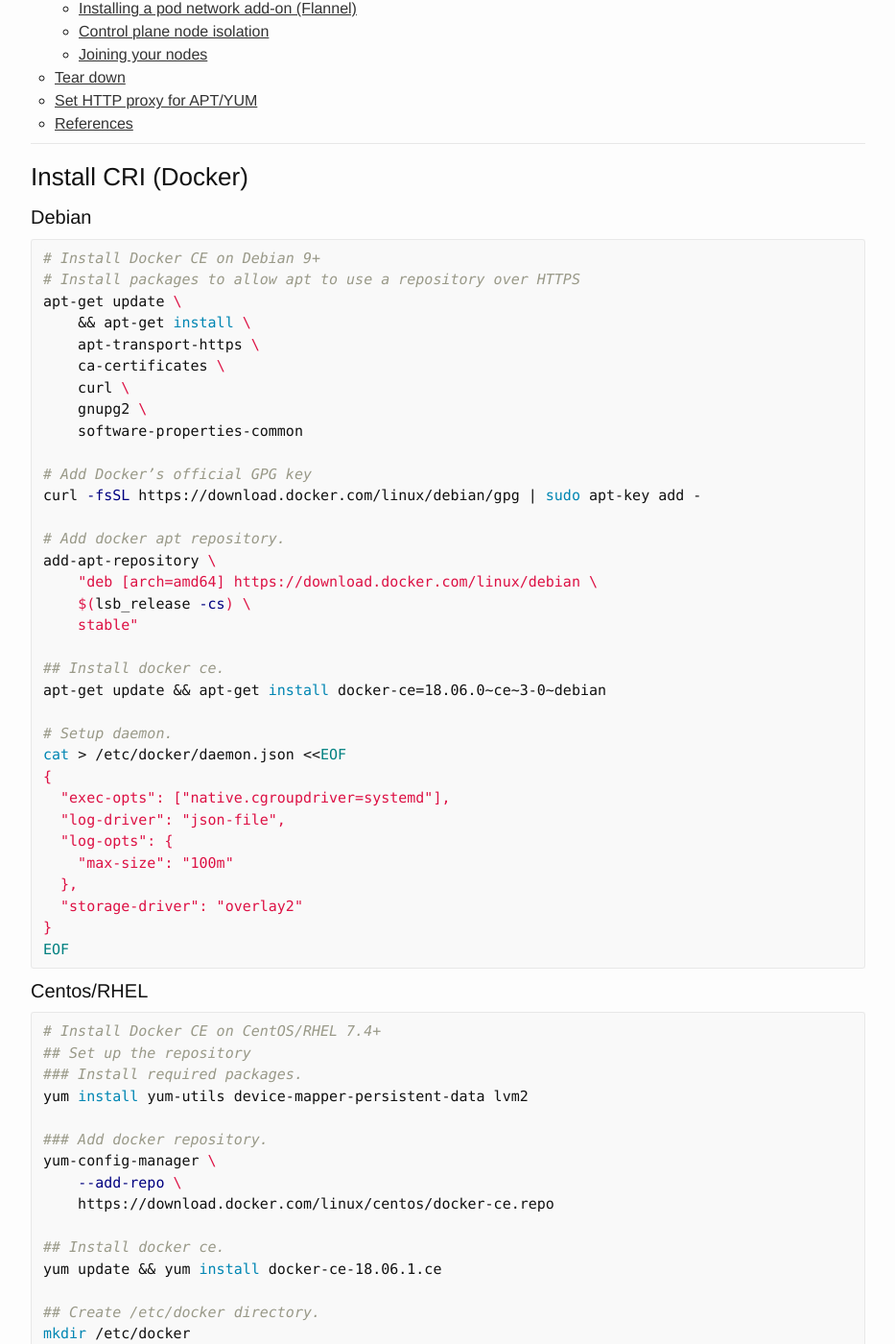
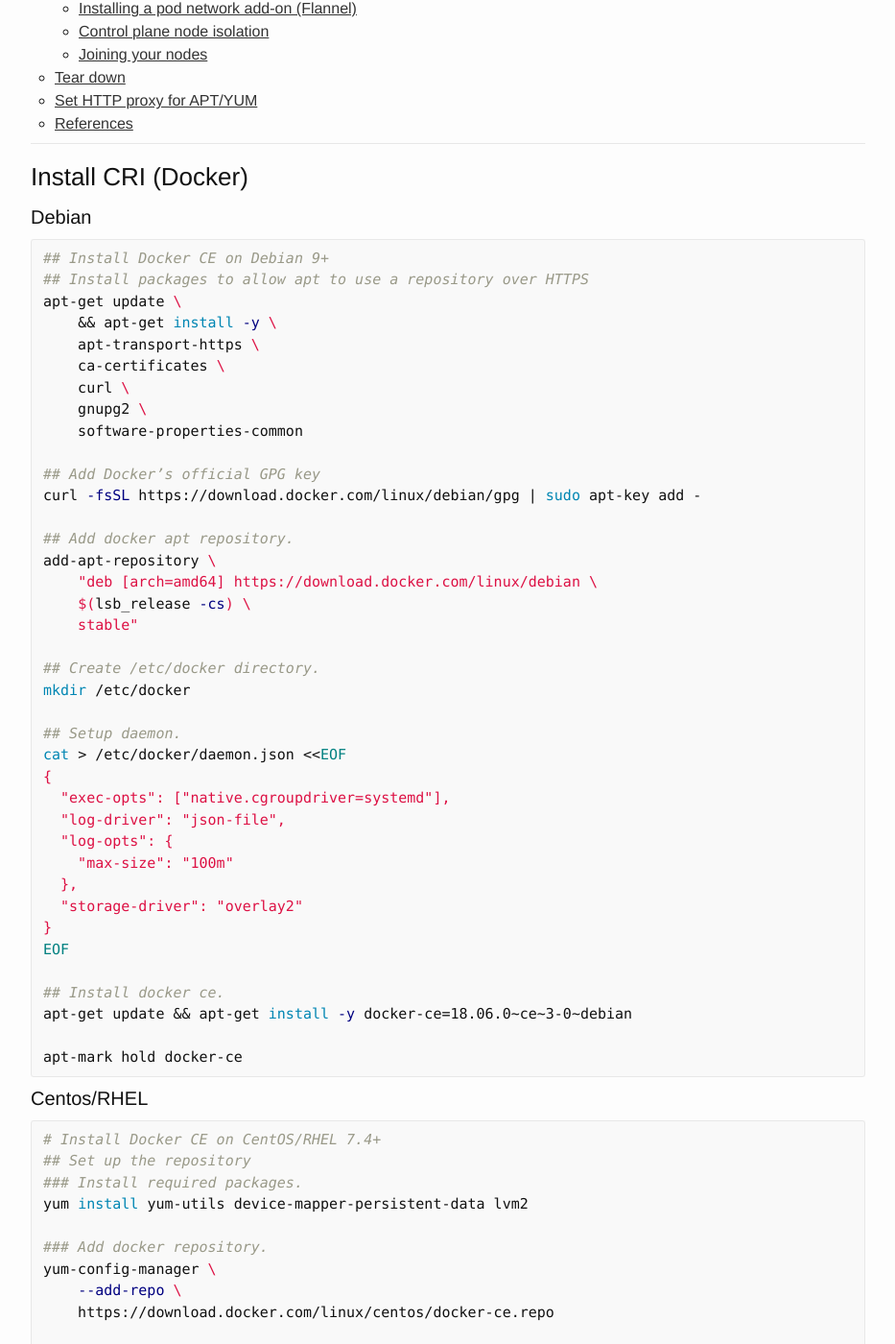
Before and after one commit to ousiax/ousiax.github.io, a Jekyll site: the page built from _posts/2019-01-28-bootstrapping-kubernetes-clusters-with-kubeadm.md, in a window 1280 px wide and 1400 px high, scrolled down 399 px. Shown: the whole window at 96% size, without its empty margins (173-1106 px from the left). Built offline with Jekyll 4.4.1, drawn with Linux system fonts in a browser that asks for light colours; some of the changed text lies outside the part shown.

Commit message:
Update 2019-01-28-bootstrapping-kubernetes-clusters-with-kubeadm.md

````diff
--- a/_posts/2019-01-28-bootstrapping-kubernetes-clusters-with-kubeadm.md
+++ b/_posts/2019-01-28-bootstrapping-kubernetes-clusters-with-kubeadm.md
@@ -16,29 +16,29 @@
 #### Debian
 
 ```sh
-# Install Docker CE on Debian 9+
-# Install packages to allow apt to use a repository over HTTPS
+## Install Docker CE on Debian 9+
+## Install packages to allow apt to use a repository over HTTPS
 apt-get update \
-    && apt-get install \
+    && apt-get install -y \
     apt-transport-https \
     ca-certificates \
     curl \
     gnupg2 \
     software-properties-common
 
-# Add Docker’s official GPG key
+## Add Docker’s official GPG key
 curl -fsSL https://download.docker.com/linux/debian/gpg | sudo apt-key add -
 
-# Add docker apt repository.
+## Add docker apt repository.
 add-apt-repository \
     "deb [arch=amd64] https://download.docker.com/linux/debian \
     $(lsb_release -cs) \
     stable"
 
-## Install docker ce.
-apt-get update && apt-get install docker-ce=18.06.0~ce~3-0~debian
+## Create /etc/docker directory.
+mkdir /etc/docker
 
-# Setup daemon.
+## Setup daemon.
 cat > /etc/docker/daemon.json <<EOF
 {
   "exec-opts": ["native.cgroupdriver=systemd"],
@@ -49,6 +49,11 @@
   "storage-driver": "overlay2"
 }
 EOF
+
+## Install docker ce.
+apt-get update && apt-get install -y docker-ce=18.06.0~ce~3-0~debian
+
+apt-mark hold docker-ce
 ```
 
 #### Centos/RHEL
@@ -63,9 +68,6 @@
 yum-config-manager \
     --add-repo \
     https://download.docker.com/linux/centos/docker-ce.repo
-
-## Install docker ce.
-yum update && yum install docker-ce-18.06.1.ce
 
 ## Create /etc/docker directory.
 mkdir /etc/docker
@@ -84,6 +86,9 @@
   ]
 }
 EOF
+
+## Install docker ce.
+yum update && yum install docker-ce-18.06.1.ce
 ```
 
 ### Installing kubeadm, kubelet, kubectl and kubernetes-cni
````
